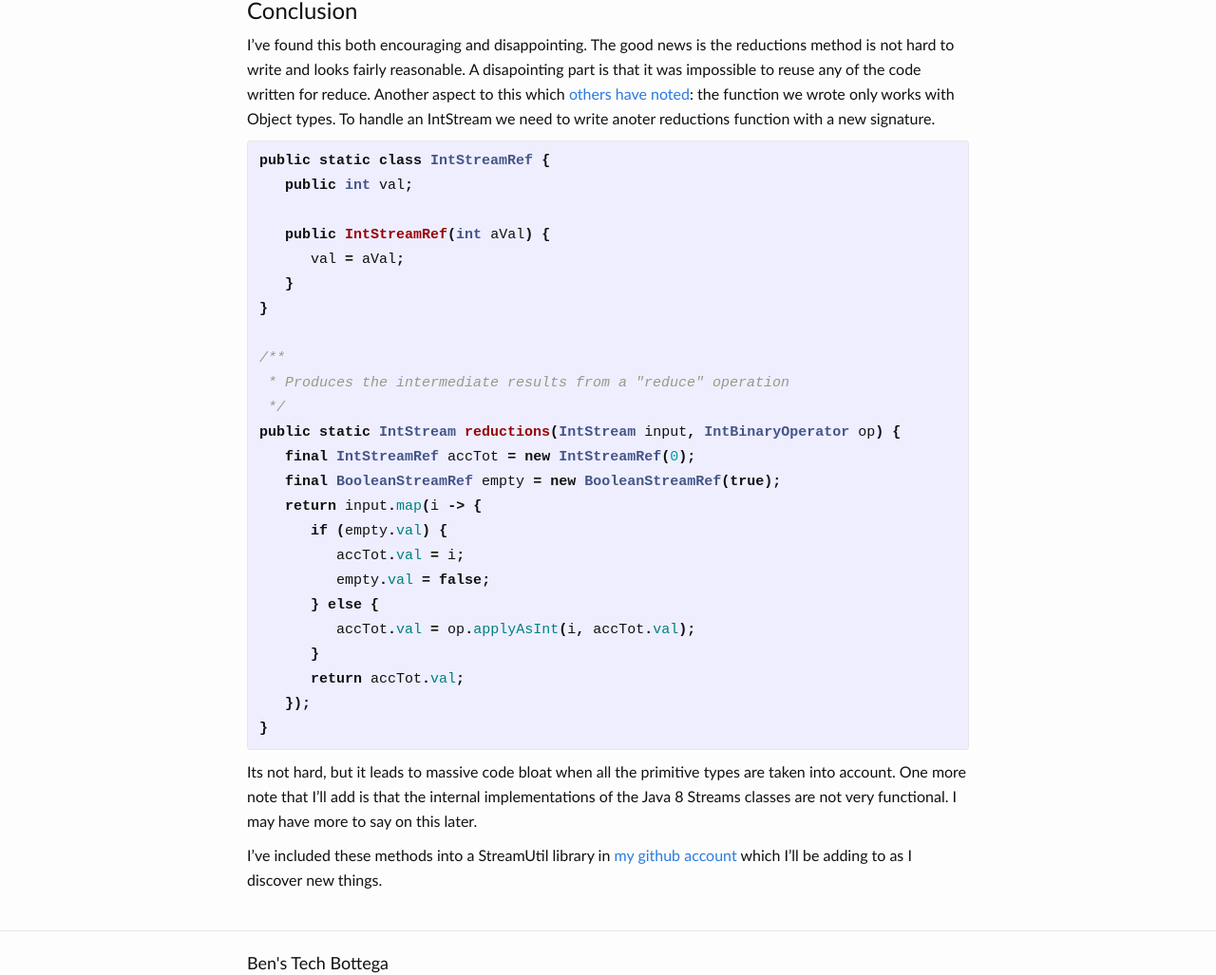
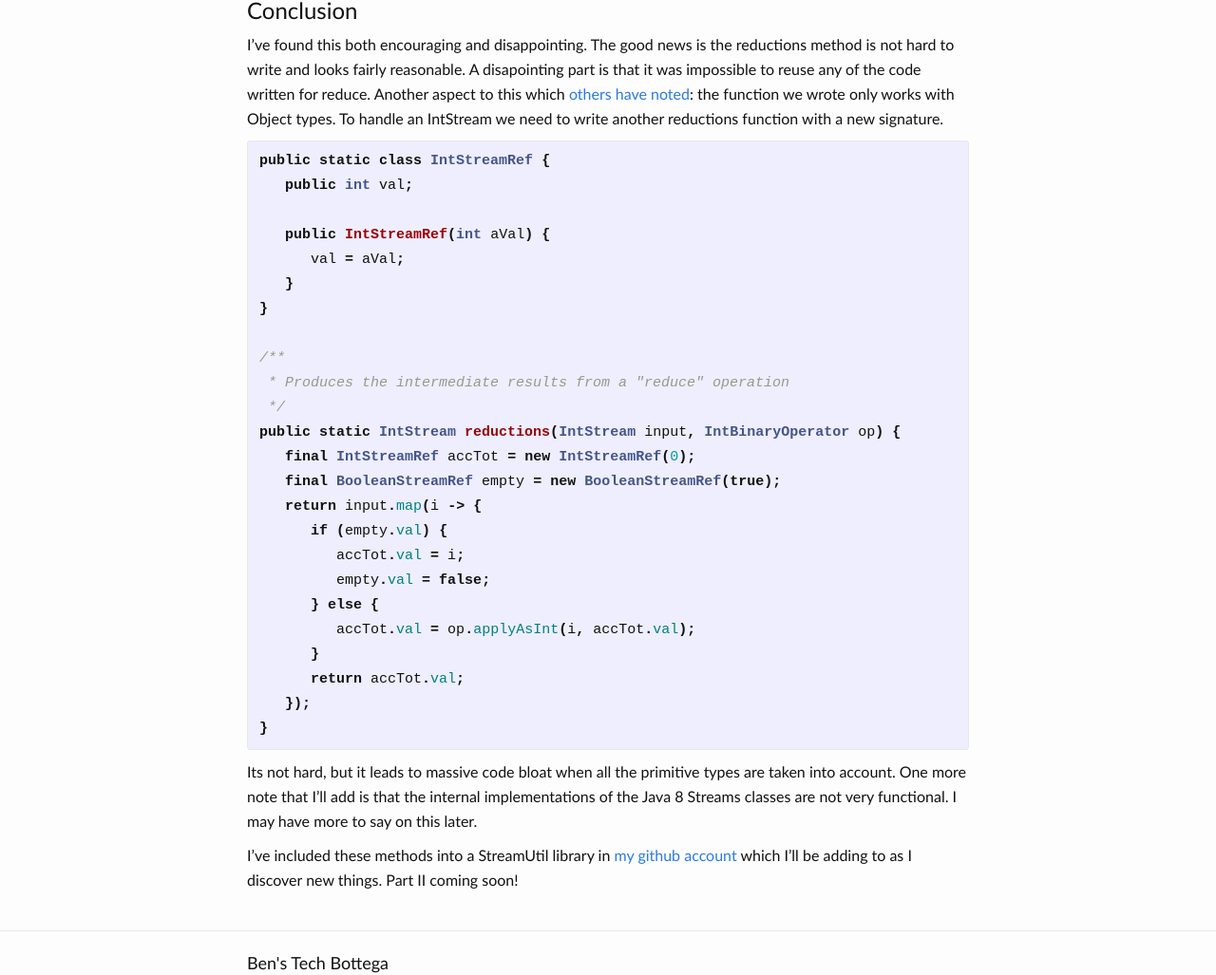
Before and after one commit to bendra/bendra.github.io, a Jekyll site: the page built from _posts/2014-10-28-fun-with-java-8-streams.markdown, in a window 1280 px wide and 1400 px high, scrolled down 2681 px. Shown: the part 271-1298 px from the top of the window at 95% size. Built offline with Jekyll 4.4.1, drawn with Linux system fonts in a browser that asks for light colours; comment, search, counter and statistics services are not loaded; some of the changed text lies outside the part shown.

Commit message:
Fixed typo, added part I to title

```diff
--- a/_posts/2014-10-28-fun-with-java-8-streams.markdown
+++ b/_posts/2014-10-28-fun-with-java-8-streams.markdown
@@ -1,6 +1,6 @@
 ---
 layout: post
-title:  "Fun with Java 8 Streams"
+title:  "Fun with Java 8 Streams, Part I"
 date:   2014-10-28 22:35:15
 categories: java lambda stream
 comments: true
@@ -118,7 +118,7 @@ public static <T> Stream<T> reductions(Stream<T> input, BinaryOperator<T> op) {
 
 # Conclusion
 
-I've found this both encouraging and disappointing.  The good news is the reductions method is not hard to write and looks fairly reasonable.  A disapointing part is that it was impossible to reuse any of the code written for reduce.  Another aspect to this which [others have noted](http://java.dzone.com/articles/whats-wrong-java-8-part-ii): the function we wrote only works with Object types.  To handle an IntStream we need to write anoter reductions function with a new signature.
+I've found this both encouraging and disappointing.  The good news is the reductions method is not hard to write and looks fairly reasonable.  A disapointing part is that it was impossible to reuse any of the code written for reduce.  Another aspect to this which [others have noted](http://java.dzone.com/articles/whats-wrong-java-8-part-ii): the function we wrote only works with Object types.  To handle an IntStream we need to write another reductions function with a new signature.
 
 {% highlight java %}
 
@@ -151,4 +151,4 @@ public static IntStream reductions(IntStream input, IntBinaryOperator op) {
 
 Its not hard, but it leads to massive code bloat when all the primitive types are taken into account.  One more note that I'll add is that the internal implementations of the Java 8 Streams classes are not very functional.  I may have more to say on this later.
 
-I've included these methods into a StreamUtil library in [my github account](https://www.github.com/bendra/bendra-util) which I'll be adding to as I discover new things.
+I've included these methods into a StreamUtil library in [my github account](https://www.github.com/bendra/bendra-util) which I'll be adding to as I discover new things.  Part II coming soon!
```
